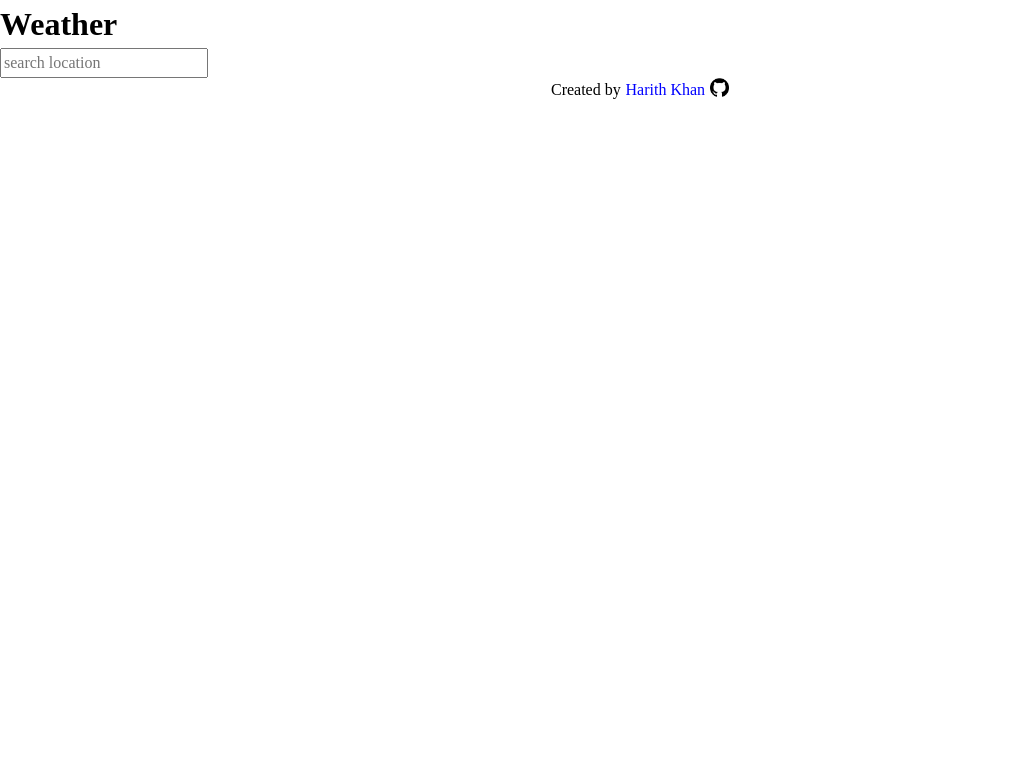
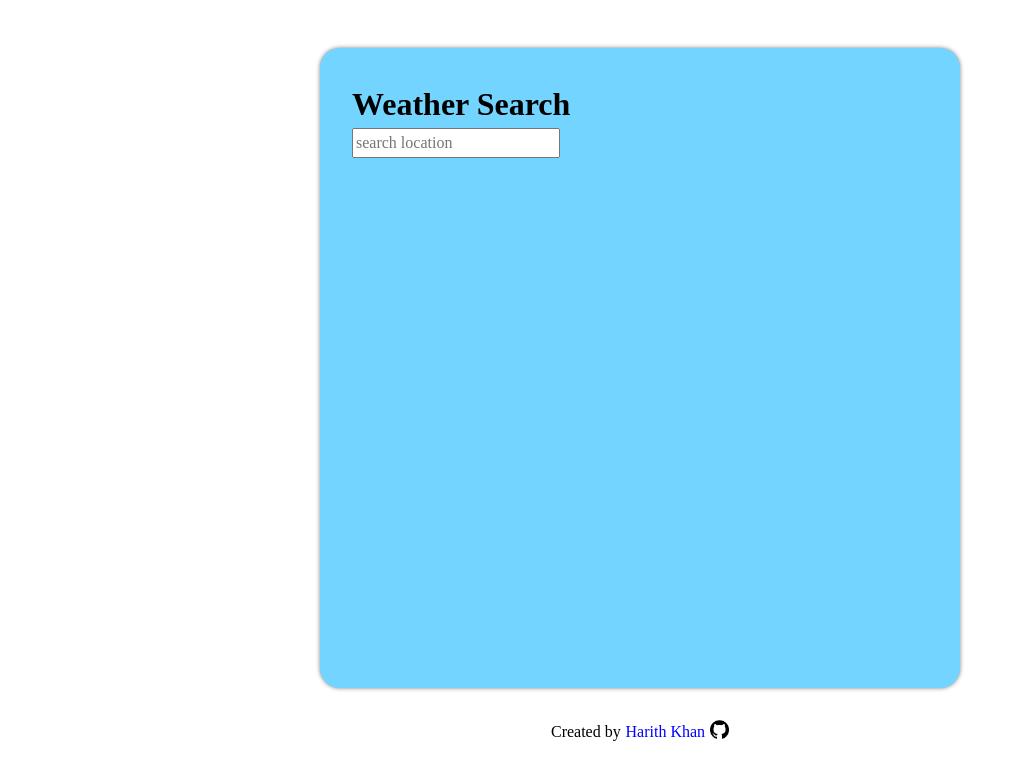
Before and after one commit to harithkhan/weather-app, a website built with webpack: page src/template.html in a window 1280 px wide. Shown: the whole page, without its empty margins (0-1026 px from the left). Built offline with nearby package versions, Linux system fonts and the light colour scheme.

Commit message:
style: style dimensions of app-container

```diff
--- a/src/style.css
+++ b/src/style.css
@@ -36,7 +36,38 @@ h1, h2, h3, h4, h5, h6 {
   isolation: isolate;
 }
 /* Reset Over */
+/* General Styling */
+:root {
+    --blue-one: #eff9ff;
+    --blue-two: #e0f2fe;
+    --blue-three: #b8e6ff;
+    --blue-four: #73d4ff;
+    --blue-five: #00bcff;
+    --blue-six: #00a6f5;
+    --blue-seven: #0084d1;
+    --blue-eight: #0069a8;
+    --blue-nine: #00598a;
+    --blue-ten: #004a70;
+    --blue-eleven: #062f4a;
+}
+
+body {
+    display: flex;
+    flex-direction: column;
+    align-items: center;
+}
+
 /* App Styling */
+.app-container {
+    width: 40rem;
+    height: 40rem;
+    margin-top: 3rem;
+    margin-bottom: 2rem;
+    padding: 2rem;
+    border-radius: 20px;
+    background-color: var(--blue-four);
+    box-shadow: 0px 0px 4px rgba(0, 0, 0, 0.5);
+}
 
 /* Footer */
 footer {
--- a/src/template.html
+++ b/src/template.html
@@ -9,7 +9,7 @@
     <body>
         <div class="app-container">
             <header>
-                <h1>Weather</h1>
+                <h1>Weather Search</h1>
             </header>
             <main>
                 <form autocomplete="off" id="search-form">
```
